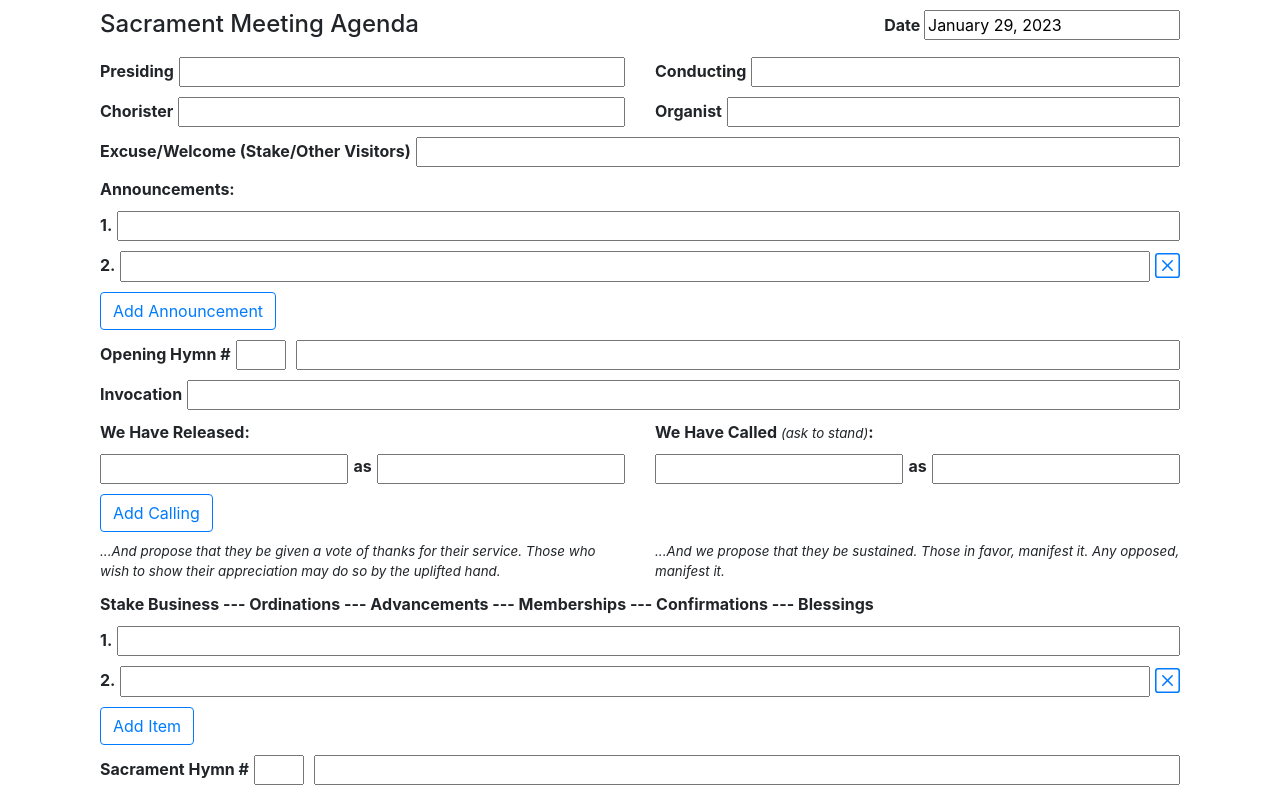
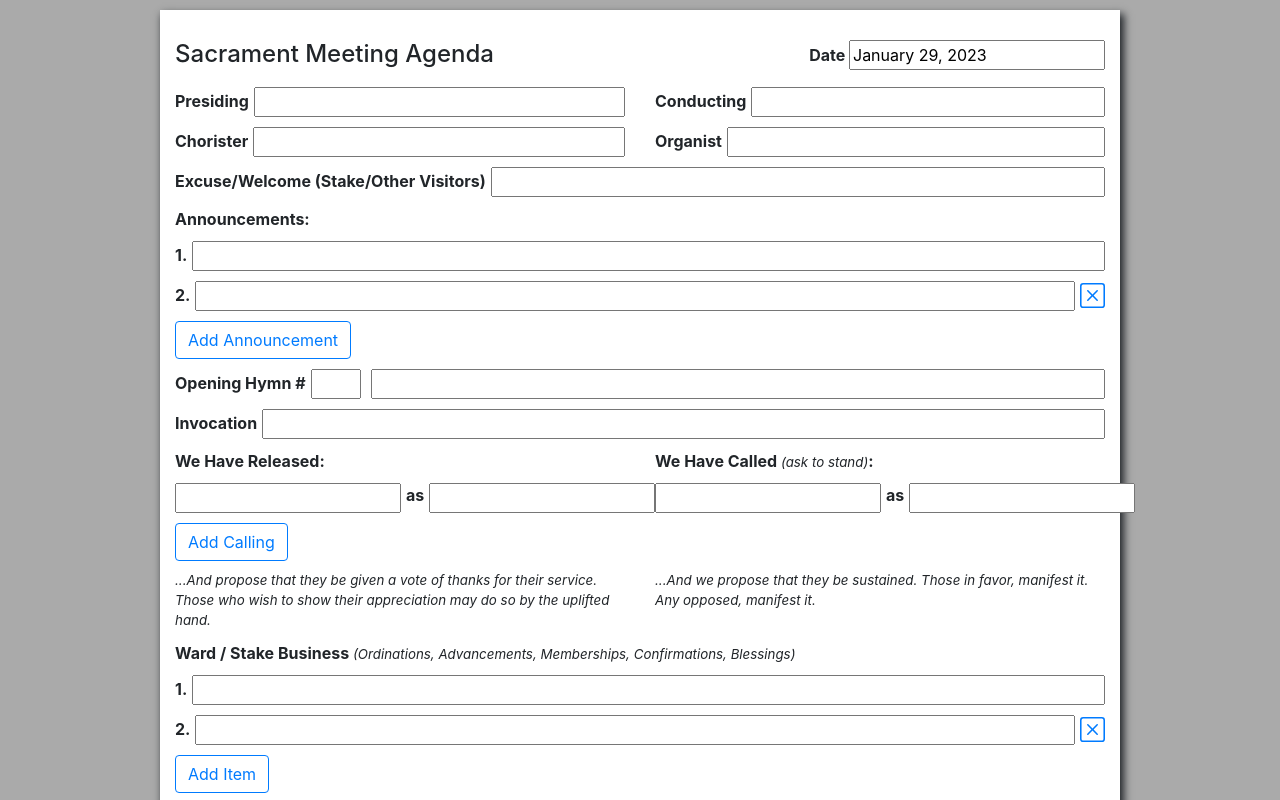
Before and after one commit to arnell/sacrament-meeting-agenda, a React (Create React App) app: page / in a window 1280 px wide. Shown: the top 800 px of the page. Built offline with nearby package versions, Linux system fonts and the light colour scheme; the HTML template or start-up script is replaced by a standard one.

Commit message:
Styling Updates Create a print-like page style. Resize the callings. Add a hover style to the Remove button. Improve the Ward/Stake business section heading.

```diff
--- a/src/App.css
+++ b/src/App.css
@@ -1,6 +1,6 @@
 @page {
   size: auto;
-  margin: 0mm;
+  margin: 0 !important;
 }
 @media print {
   .col-sm-1,
@@ -35,7 +35,8 @@
   .col-sm-7 {
     width: 58.333333333333336%;
   }
-  .col-sm-6 {
+  .col-sm-6,
+  .col-md-6 {
     width: 50%;
   }
   .col-sm-5 {
@@ -71,4 +72,5 @@
 }
 body {
   font-weight: bold;
+  background-color: #aaa;
 }
--- a/src/App.js
+++ b/src/App.js
@@ -13,6 +13,24 @@ import ContentItemsSection from './ContentItemsSection';
 import FormikInputField from './FormikInputField';
 import Announcements from './Announcements';
 import WardBusiness from './WardBusiness';
+
+const StyledContainer = styled.div`
+  box-shadow: 3px 5px 8px 1px;
+  padding: 20px 0;
+  background-color: white;
+
+  @media (min-width: 1200px) {
+    max-width: 960px;
+  }
+
+  @media (min-width: 576px) {
+    margin-top: 10px;
+    margin-bottom: 10px;
+  }
+  @media print {
+    padding: 0 15px;
+  }
+`;
 
 const StyledSubtext = styled.div`
   font-weight: normal;
@@ -54,7 +72,7 @@ const App = () => {
           window.location = `?${urlQuery.substring(1)}`;
         };
         return (
-          <div className="container">
+          <StyledContainer className="container">
             <div className="row">
               <div className="col-sm-6">
                 <h4>Sacrament Meeting Agenda</h4>
@@ -68,24 +86,24 @@ const App = () => {
             <div className="row">
               <TextBox
                 label="Presiding"
-                className="col-sm-6"
+                className="col-md-6"
                 fieldName="presiding"
               />
               <TextBox
                 label="Conducting"
-                className="col-sm-6"
+                className="col-md-6"
                 fieldName="conducting"
               />
             </div>
             <div className="row">
               <TextBox
                 label="Chorister"
-                className="col-sm-6"
+                className="col-md-6"
                 fieldName="chorister"
               />
               <TextBox
                 label="Organist"
-                className="col-sm-6"
+                className="col-md-6"
                 fieldName="organist"
               />
             </div>
@@ -152,6 +170,7 @@ const App = () => {
               />
             </div>
             <div className="row no-print">
+              <div className="col-sm-12">
                 <StyledButton
                   type="button"
                   className="btn btn-outline-primary"
@@ -168,6 +187,7 @@ const App = () => {
                 </StyledButton>
               </div>
             </div>
+          </StyledContainer>
         );
       }}
     </Formik>
--- a/src/CallingInput.js
+++ b/src/CallingInput.js
@@ -12,15 +12,19 @@ const StyledAsDiv = styled.div`
   margin: 0 5px;
 `;
 
-const StyledTextArea = styled(TextArea)`
+const StyledNameTextArea = styled(TextArea)`
+  flex: 0.8;
+`;
+
+const StyledCallingTextArea = styled(TextArea)`
   flex: 1;
 `;
 
 const CallingInput = ({ className, fieldName }) => (
   <ContainerDiv className={`${className}`}>
-    <StyledTextArea fieldName={`${fieldName}-name`} />
+    <StyledNameTextArea fieldName={`${fieldName}-name`} />
     <StyledAsDiv>as</StyledAsDiv>
-    <StyledTextArea fieldName={`${fieldName}-calling`} />
+    <StyledCallingTextArea fieldName={`${fieldName}-calling`} />
   </ContainerDiv>
 );
 
--- a/src/RemoveButton.js
+++ b/src/RemoveButton.js
@@ -8,6 +8,18 @@ const StyledSpan = styled.span`
   position: relative;
   top: 2px;
   cursor: pointer;
+  height: 25px;
+  &:hover {
+    .non-hovered {
+      display: none;
+    }
+    .hovered {
+      display: block;
+    }
+  }
+  .hovered {
+    display: none;
+  }
 `;
 
 const RemoveButton = ({ onClick }) => (
@@ -17,11 +29,23 @@ const RemoveButton = ({ onClick }) => (
       width="25"
       height="25"
       fill="currentColor"
-      className="bi bi-x-square"
+      className="bi bi-x-square non-hovered"
       viewBox="0 0 16 16"
     >
       <path d="M14 1a1 1 0 0 1 1 1v12a1 1 0 0 1-1 1H2a1 1 0 0 1-1-1V2a1 1 0 0 1 1-1h12zM2 0a2 2 0 0 0-2 2v12a2 2 0 0 0 2 2h12a2 2 0 0 0 2-2V2a2 2 0 0 0-2-2H2z" />
       <path d="M4.646 4.646a.5.5 0 0 1 .708 0L8 7.293l2.646-2.647a.5.5 0 0 1 .708.708L8.707 8l2.647 2.646a.5.5 0 0 1-.708.708L8 8.707l-2.646 2.647a.5.5 0 0 1-.708-.708L7.293 8 4.646 5.354a.5.5 0 0 1 0-.708z" />
+    </svg>
+    <svg
+      xmlns="http://www.w3.org/2000/svg"
+      width="25"
+      height="25"
+      viewBox="0 0 16 16"
+      className="hovered"
+    >
+      <path
+        fill="currentColor"
+        d="M2 0a2 2 0 0 0-2 2v12a2 2 0 0 0 2 2h12a2 2 0 0 0 2-2V2a2 2 0 0 0-2-2H2zm3.354 4.646L8 7.293l2.646-2.647a.5.5 0 0 1 .708.708L8.707 8l2.647 2.646a.5.5 0 0 1-.708.708L8 8.707l-2.646 2.647a.5.5 0 0 1-.708-.708L7.293 8L4.646 5.354a.5.5 0 1 1 .708-.708z"
+      />
     </svg>
   </StyledSpan>
 );
--- a/src/WardBusiness.js
+++ b/src/WardBusiness.js
@@ -1,5 +1,6 @@
 import React from 'react';
 import PropTypes from 'prop-types';
+import styled from 'styled-components';
 
 import EnumeratedSection from './EnumeratedSection';
 import FlexTextBox from './FlexTextBox';
@@ -20,12 +21,20 @@ SizedFlexTextBox.propTypes = {
   removeButton: PropTypes.oneOfType([PropTypes.element, PropTypes.bool]),
 };
 
+const StyleWardBusinessItems = styled.span`
+  font-weight: normal;
+  font-style: italic;
+  font-size: smaller;
+`;
+
 const WardBusiness = () => (
   <>
     <div className="row">
       <div className="col-sm-12">
-        Stake Business --- Ordinations --- Advancements --- Memberships ---
-        Confirmations --- Blessings
+        Ward / Stake Business{' '}
+        <StyleWardBusinessItems>
+          (Ordinations, Advancements, Memberships, Confirmations, Blessings)
+        </StyleWardBusinessItems>
       </div>
     </div>
     <EnumeratedSection
```
Lines whose indentation alone changed are shown as unchanged.
